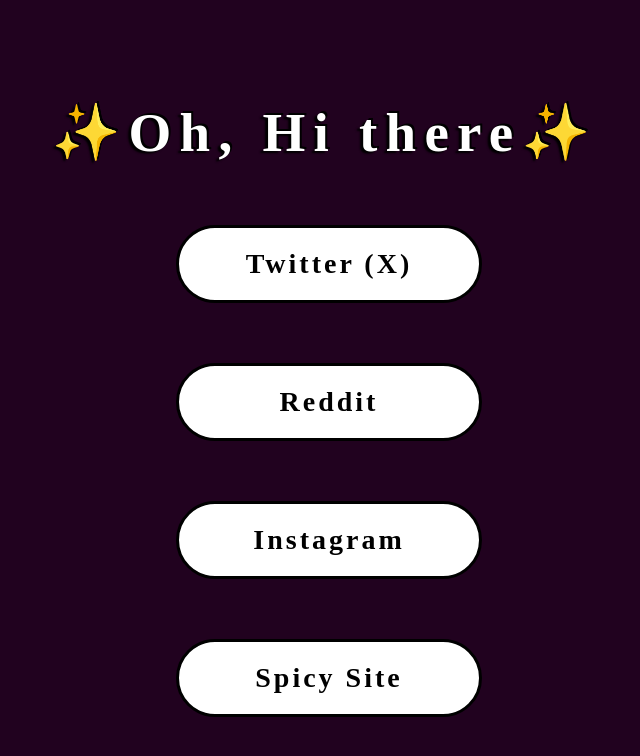
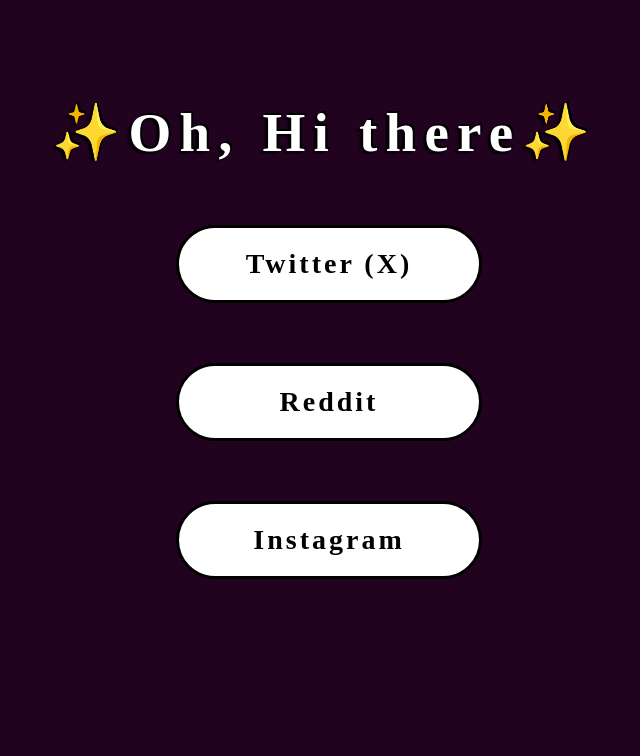
Before and after one commit to BLSSMA/link-tree, a React (Create React App) app: page / in a window 1280 px wide. Shown: the top 756 px of the page, without its empty margins (311-951 px from the left). Built offline with nearby package versions, Linux system fonts and the light colour scheme; a web font is replaced by a local one.

Commit message:
removed a button

```diff
--- a/src/WelcomePage.js
+++ b/src/WelcomePage.js
@@ -18,10 +18,7 @@ const WelcomePage = () => {
             <div className="InstagramButton">
                 <a href="https://www.instagram.com/baebee.angel" className="PortfolioLink" title="https://www.instagram.com/haunted_design/" target="_blank" rel="noreferrer">Instagram</a>
             </div>
-            <div className="SpicyButton">
 
-                <a href="https://onlyfans.com/baebeeangel" className="PortfolioLink" title="https://www.instagram.com/haunted_design/" target="_blank" rel="noreferrer">Spicy Site</a>
-            </div>
         </div>
     )
 }
```
